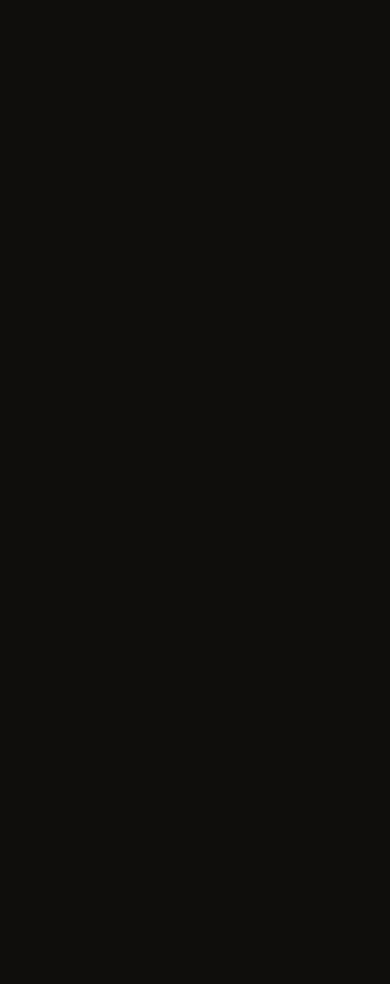
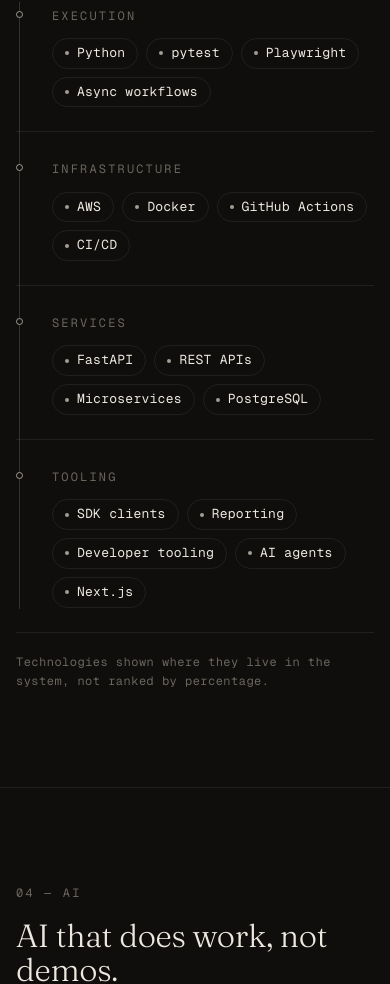
Before and after one commit to nassarMa/mahmood-nassar, a Next.js app: page / in a window 390 px wide. Shown: the part 8994-9978 px from the top of the page. Before the commit the page ends 8447 px from the top, so only its background shows below. Built offline with nearby package versions, Linux system fonts and the light colour scheme; no server answers.

Commit message:
feat(sections): engineering map and agent flow
Co-Authored-By: Claude Fable 5.1 <noreply@anthropic.com>

```diff
--- a/src/app/globals.css
+++ b/src/app/globals.css
@@ -62,6 +62,17 @@ body {
   }
 }
 
+/* A packet travelling down a vertical line (AI flow). */
+@keyframes packet-drop {
+  0% { top: 0; opacity: 0; }
+  8% { opacity: 1; }
+  92% { opacity: 1; }
+  100% { top: 100%; opacity: 0; }
+}
+.packet-drop {
+  animation: packet-drop 6s linear infinite;
+}
+
 /* Faint drafting grid, hero only, fading towards the bottom. */
 .hero-grid::before {
   content: '';
--- a/src/app/page.tsx
+++ b/src/app/page.tsx
@@ -2,14 +2,22 @@ import { Hero } from '@/components/hero/Hero'
 import { Section } from '@/components/ui/Section'
 import { CurrentlyBuilding } from '@/components/sections/CurrentlyBuilding'
 import { Work } from '@/components/sections/Work'
+import { Engineering } from '@/components/sections/Engineering'
+import { AI } from '@/components/sections/AI'
 import { stage } from '@/content/stages'
 import { threads } from '@/content/threads'
 import { projects } from '@/content/projects'
+import { stack } from '@/content/stack'
+import { agents } from '@/content/agents'
+import { engineering } from '@/content/engineering'
+import { ai } from '@/content/ai'
 import { portraitSrc } from '@/lib/portrait'
 
 export default function Home() {
   const building = stage('building')
   const work = stage('work')
+  const eng = stage('engineering')
+  const aiStage = stage('ai')
   return (
     <>
       <Hero threadCount={threads.length} portraitSrc={portraitSrc()} />
@@ -33,6 +41,14 @@ export default function Home() {
         >
           <Work projects={projects} />
         </Section>
+
+        <Section id={eng.id} eyebrow={eng.eyebrow} label={eng.label} title={engineering.title} intro={engineering.intro}>
+          <Engineering layers={stack} note={engineering.note} />
+        </Section>
+
+        <Section id={aiStage.id} eyebrow={aiStage.eyebrow} label={aiStage.label} title={ai.title} intro={ai.intro}>
+          <AI flow={ai.flow} agents={agents} />
+        </Section>
       </main>
     </>
   )
--- a/src/components/pipeline/StageMarker.tsx
+++ b/src/components/pipeline/StageMarker.tsx
@@ -20,8 +20,8 @@ export function StageMarker({ id, label, active }: Props) {
       />
       <span
         aria-hidden
-        className={`eyebrow pointer-events-none absolute left-5 whitespace-nowrap transition-opacity duration-200 ${
-          active ? 'text-text opacity-100' : 'opacity-0 group-hover:opacity-100'
+        className={`eyebrow pointer-events-none absolute left-5 whitespace-nowrap bg-bg px-1 opacity-0 transition-opacity duration-200 group-hover:opacity-100 group-focus-visible:opacity-100 ${
+          active ? 'text-text' : ''
         }`}
       >
         {label}
--- /dev/null
+++ b/src/components/sections/AI.tsx
@@ -0,0 +1,13 @@
+import type { AgentKind } from '@/content/types'
+import { Reveal } from '@/components/ui/Reveal'
+import { AgentFlow } from './AgentFlow'
+
+type Props = { flow: { name: string; does: string }[]; agents: AgentKind[] }
+
+export function AI({ flow, agents }: Props) {
+  return (
+    <Reveal>
+      <AgentFlow flow={flow} agents={agents} />
+    </Reveal>
+  )
+}
--- /dev/null
+++ b/src/components/sections/AgentFlow.tsx
@@ -0,0 +1,51 @@
+import type { AgentKind } from '@/content/types'
+
+type Node = { name: string; does: string }
+
+/**
+ * The pipeline zoomed in on one loop: five nodes on a vertical line with a
+ * packet running down it, and the kinds of agent branching off the Agent node.
+ */
+export function AgentFlow({ flow, agents }: { flow: Node[]; agents: AgentKind[] }) {
+  return (
+    <div className="relative">
+      <span aria-hidden className="absolute bottom-3 left-[3px] top-3 w-px bg-line-strong">
+        <span className="packet-drop absolute left-1/2 h-1.5 w-1.5 -translate-x-1/2 rounded-full bg-accent motion-reduce:hidden" />
+      </span>
+      <ol className="space-y-8">
+        {flow.map((node, i) => (
+          <li
+            key={node.name}
+            data-flow-node={node.name}
+            className="relative grid grid-cols-[20px_1fr] gap-x-4 sm:grid-cols-[20px_120px_1fr]"
+          >
+            <span
+              aria-hidden
+              className={`mt-2 h-[7px] w-[7px] rounded-full border ${
+                i === 1 ? 'border-accent bg-accent' : 'border-muted bg-bg'
+              }`}
+            />
+            <h3 className="font-display text-[1.35rem] font-light leading-tight">{node.name}</h3>
+            <div className="col-start-2 sm:col-start-3">
+              <p className="text-[15.5px] leading-relaxed text-muted">{node.does}</p>
+              {i === 1 ? <AgentKinds agents={agents} /> : null}
+            </div>
+          </li>
+        ))}
+      </ol>
+    </div>
+  )
+}
+
+function AgentKinds({ agents }: { agents: AgentKind[] }) {
+  return (
+    <ul className="mt-4 grid grid-cols-1 gap-2 sm:grid-cols-2">
+      {agents.map((a) => (
+        <li key={a.name} data-agent={a.name} className="border hairline bg-surface px-4 py-3">
+          <p className="font-mono text-[12px] uppercase tracking-[0.14em] text-text">{a.name} agent</p>
+          <p className="mt-1 text-[14px] leading-relaxed text-muted">{a.does}</p>
+        </li>
+      ))}
+    </ul>
+  )
+}
--- /dev/null
+++ b/src/components/sections/Engineering.tsx
@@ -0,0 +1,12 @@
+import type { Layer } from '@/content/types'
+import { Reveal } from '@/components/ui/Reveal'
+import { EngineeringMap } from './EngineeringMap'
+
+export function Engineering({ layers, note }: { layers: Layer[]; note: string }) {
+  return (
+    <Reveal>
+      <EngineeringMap layers={layers} />
+      <p className="mt-5 font-mono text-[12px] tracking-[0.04em] text-faint">{note}</p>
+    </Reveal>
+  )
+}
--- /dev/null
+++ b/src/components/sections/EngineeringMap.tsx
@@ -0,0 +1,37 @@
+import type { Layer } from '@/content/types'
+
+/**
+ * Technologies shown where they live: four horizontal layers joined by one
+ * vertical line, each item a node. Deliberately not a ranked list.
+ */
+export function EngineeringMap({ layers }: { layers: Layer[] }) {
+  return (
+    <div className="relative">
+      <span aria-hidden className="absolute bottom-6 left-[3px] top-6 w-px bg-line-strong" />
+      <ol>
+        {layers.map((layer) => (
+          <li
+            key={layer.name}
+            data-layer={layer.name}
+            className="relative grid grid-cols-[20px_1fr] items-start gap-x-4 border-t hairline py-6 sm:grid-cols-[20px_140px_1fr] md:py-7"
+          >
+            <span aria-hidden className="mt-2 h-[7px] w-[7px] rounded-full border border-muted bg-bg" />
+            <h3 className="eyebrow pt-1">{layer.name}</h3>
+            <ul className="col-start-2 mt-3 flex flex-wrap gap-2 sm:col-start-3 sm:mt-0">
+              {layer.items.map((item) => (
+                <li
+                  key={item}
+                  className="inline-flex items-center gap-2 rounded-full border hairline px-3 py-1 font-mono text-[13px] tracking-[0.02em] text-text"
+                >
+                  <span aria-hidden className="h-1 w-1 rounded-full bg-muted" />
+                  {item}
+                </li>
+              ))}
+            </ul>
+          </li>
+        ))}
+      </ol>
+      <div className="border-t hairline" />
+    </div>
+  )
+}
--- /dev/null
+++ b/src/content/ai.ts
@@ -0,0 +1,12 @@
+export const ai = {
+  title: 'AI that does work, not demos.',
+  intro:
+    'I am interested in what agents can actually do inside real workflows: engineering, research, automation and products. The pattern is always the same — a person sets the goal, an agent uses real tools, the tools touch real systems, and the outcome is something a person can check.',
+  flow: [
+    { name: 'Human', does: 'Sets the goal and the boundaries.' },
+    { name: 'Agent', does: 'Plans, asks, and decides which tool to use next.' },
+    { name: 'Tools', does: 'Code, cloud APIs, browsers, trackers, documents.' },
+    { name: 'Systems', does: 'The real environments those tools act on.' },
+    { name: 'Outcome', does: 'A finding, a change or a draft a person reviews.' },
+  ],
+}
--- /dev/null
+++ b/src/content/engineering.ts
@@ -0,0 +1,6 @@
+export const engineering = {
+  title: 'I don’t just automate tests. I build the systems that make automation possible.',
+  intro:
+    'Most of my engineering work sits one layer below the test cases: distributed execution, containerised runners in the cloud, typed API and SDK clients, database cleanup, async workflow verification and reporting that lands in the CI pipeline. When that layer is solid, writing the next test is the easy part.',
+  note: 'Technologies shown where they live in the system, not ranked by percentage.',
+}
```
Also changed, not shown: tests/shots.mts, 2 other files (tests, documents, lock files or other folders).
